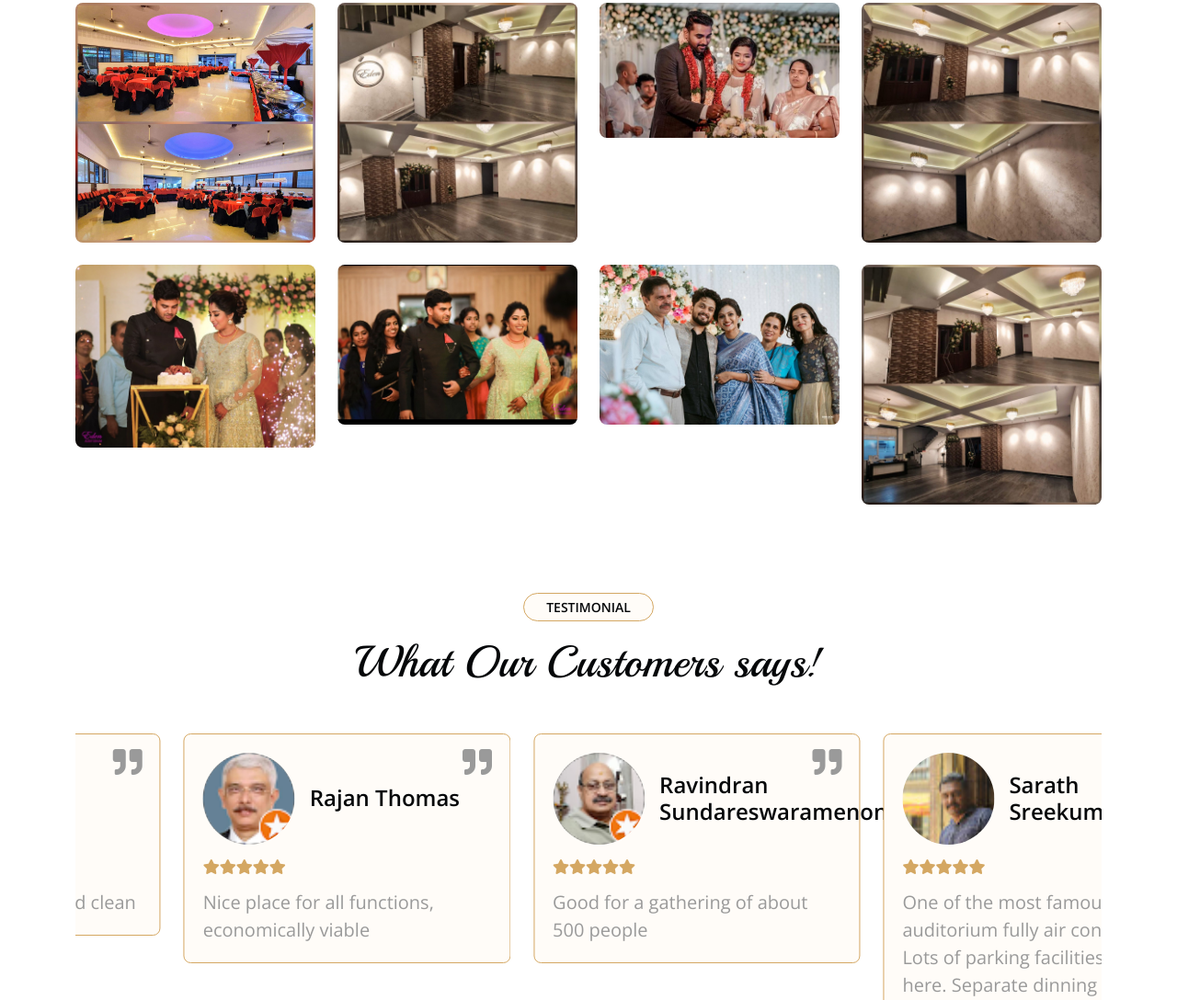
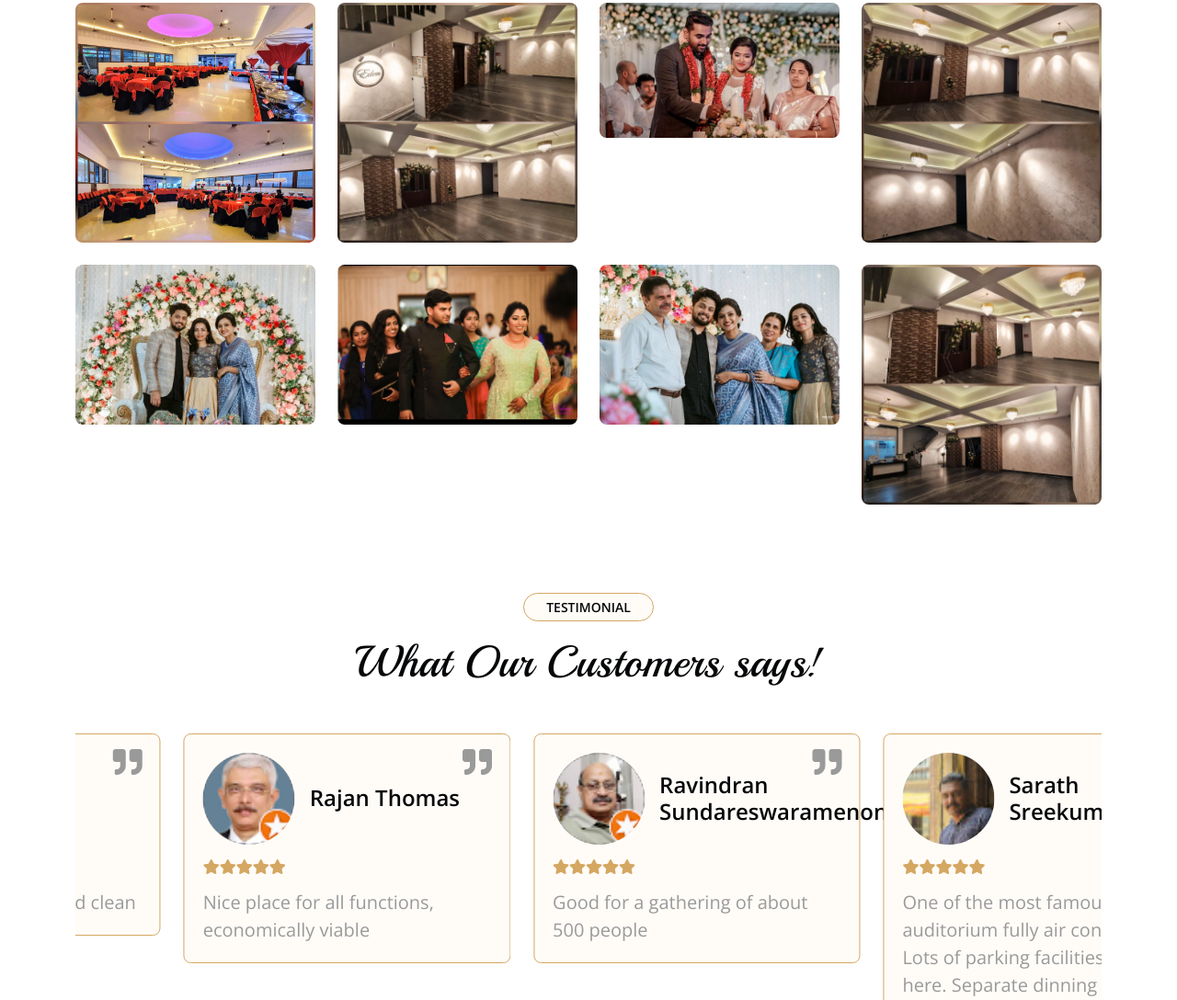
Before and after one commit to danishmanu/edenevents, a plain HTML site: page index.html in a window 1280 px wide. Shown: the part 3284-4372 px from the top of the page at 92% size. Drawn offline with nearby package versions, Linux system fonts and the light colour scheme.

Commit message:
duplicate photos removed

```diff
--- a/index.html
+++ b/index.html
@@ -391,10 +391,10 @@
                                         </div>
                                         <div class="col-md-6 col-lg-3 wow bounceInUp" data-wow-delay="0.7s">
                                             <div class="event-img position-relative">
-                                                <img class="img-fluid rounded w-100" src="img/wedding4.jpg" alt="">
+                                                <img class="img-fluid rounded w-100" src="img/wedding9.jpg" alt="">
                                                 <div class="event-overlay d-flex flex-column p-4">
                                                     <h4 class="me-auto">Wedding</h4>
-                                                    <a href="img/wedding4.jpg" data-lightbox="event-4" class="my-auto"><i class="fas fa-search-plus text-dark fa-2x"></i></a>
+                                                    <a href="img/wedding9.jpg" data-lightbox="event-4" class="my-auto"><i class="fas fa-search-plus text-dark fa-2x"></i></a>
                                                 </div>
                                             </div>
                                         </div>
```
Also changed, not shown: img/wedding9.jpg (added).
